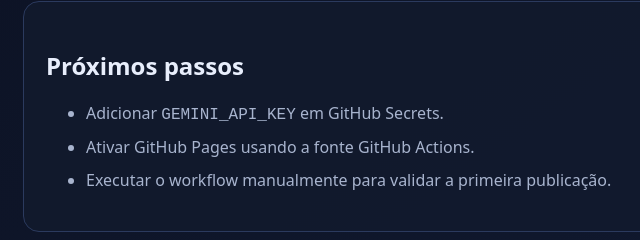
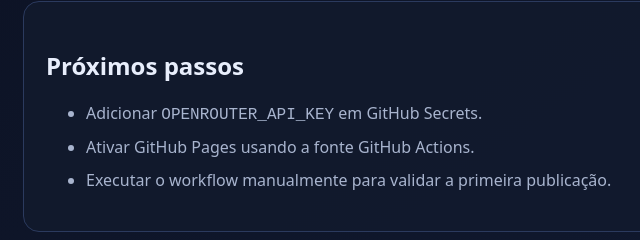
Before and after one commit to luisglauria/cybersecurity-second-brain, a plain HTML site: page site/index.html in a window 1280 px wide. Shown: the part 518-758 px from the top of the page, 167-807 px from the left. Drawn offline with Linux system fonts and the light colour scheme.

Commit message:
Update index.html

```diff
--- a/site/index.html
+++ b/site/index.html
@@ -18,7 +18,7 @@
     <h1>Briefing diário de cibersegurança</h1>
     <p class="muted">Aguardando a primeira execução cloud.</p>
     <section class="card"><h2>Pipeline</h2><p>O GitHub Actions coletará fontes allowlist, filtrará sinais com aplicação prática, gerará um experimento defensivo e publicará esta página pelo GitHub Pages.</p></section>
-    <section class="card"><h2>Próximos passos</h2><ul><li>Adicionar <code>GEMINI_API_KEY</code> em GitHub Secrets.</li><li>Ativar GitHub Pages usando a fonte GitHub Actions.</li><li>Executar o workflow manualmente para validar a primeira publicação.</li></ul></section>
+    <section class="card"><h2>Próximos passos</h2><ul><li>Adicionar <code>OPENROUTER_API_KEY</code> em GitHub Secrets.</li><li>Ativar GitHub Pages usando a fonte GitHub Actions.</li><li>Executar o workflow manualmente para validar a primeira publicação.</li></ul></section>
     <footer>Uso educacional e defensivo. Teste somente em ativos autorizados, laboratórios locais ou dados sintéticos.</footer>
   </main>
 </body>
```
